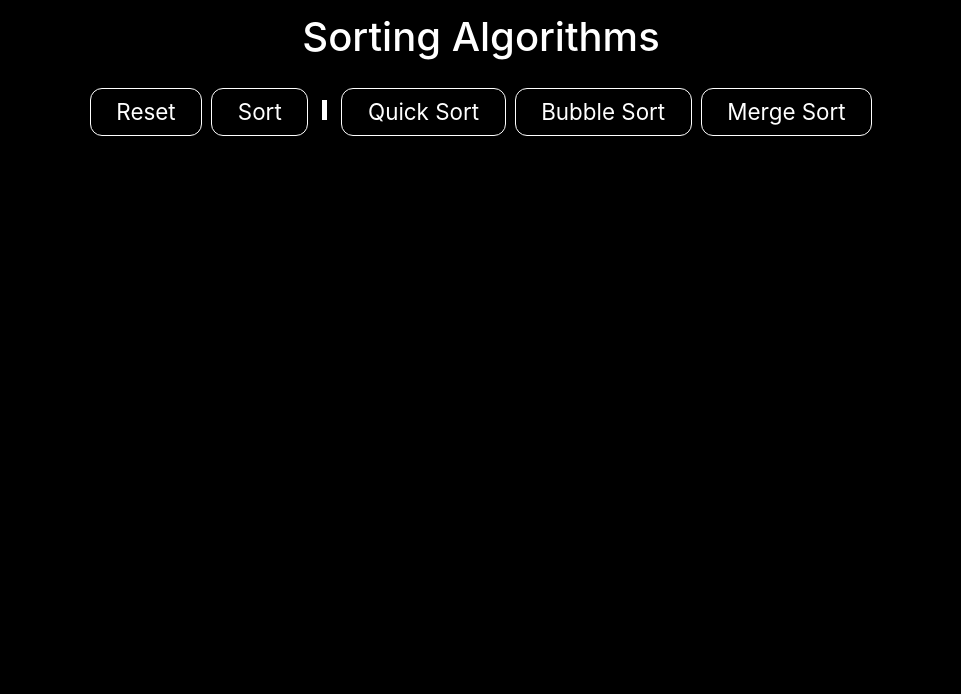
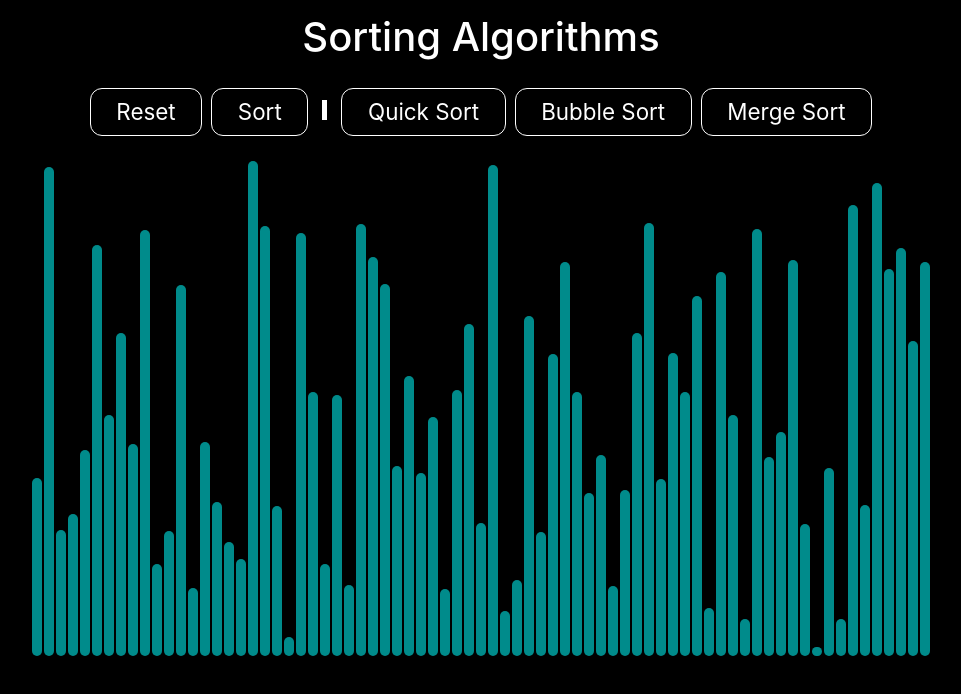
Before and after one commit to anish-kondepudi/AlgorithmVisualizer, a React (Create React App) app in the folder algorithm_visualizer/: page /sorting in a window 1280 px wide. Shown: the top 694 px of the page, without its empty margins (159-1120 px from the left). Built offline with nearby package versions, Linux system fonts and the light colour scheme.

Commit message:
Added dynamic height changing and reset button functionality

```diff
--- a/algorithm_visualizer/package.json
+++ b/algorithm_visualizer/package.json
@@ -10,7 +10,7 @@
     "react-dom": "^17.0.2",
     "react-router": "^5.2.0",
     "react-router-dom": "^5.2.0",
-    "react-scripts": "4.0.3",
+    "react-scripts": "^4.0.3",
     "web-vitals": "^1.1.2"
   },
   "scripts": {
--- a/algorithm_visualizer/src/pages/GraphPage.css
+++ b/algorithm_visualizer/src/pages/GraphPage.css
@@ -1,3 +1,5 @@
-h1 {
-  color: white
+.graphPage h1 {
+  color: white;
+  text-align: center;
+  padding-top: 1%;
 }
--- a/algorithm_visualizer/src/pages/GraphPage.js
+++ b/algorithm_visualizer/src/pages/GraphPage.js
@@ -2,6 +2,8 @@ import "./GraphPage.css";
 
 export const GraphPage = () => {
   return (
-    <h1> Graph Algorithms </h1>
+    <div className="graphPage">
+      <h1> Graph Algorithms </h1>
+    </div>
   );
 }
--- a/algorithm_visualizer/src/pages/LandingPage.css
+++ b/algorithm_visualizer/src/pages/LandingPage.css
@@ -3,7 +3,7 @@
   src: url("https://fonts.googleapis.com/css2?family=Lato&display=swap");
 }
 
-html, body {
+.landingPage html, body {
   height: 100%;
   width: 100%;
   margin: 0;
@@ -13,13 +13,15 @@ html, body {
   z-index: -1;
   background-color: black; /*Remove once particle system added*/
 }
-#particle-canvas {
+
+.landingPage #particle-canvas {
   width: 100%;
   height: 100%;
   position: absolute;
   z-index: -1;
 }
-#title {
+
+.landingPage #title {
   position: absolute;
   top: 50%;
   left: 0;
@@ -34,13 +36,13 @@ html, body {
   padding-left: 10px;
 }
 
-#title span {
+.landingPage #title span {
   background: -webkit-linear-gradient(white, #38495a);
   -webkit-background-clip: text;
   -webkit-text-fill-color: transparent;
 }
 
-#navigation {
+.landingPage #navigation {
   position: absolute;
   top: 5%;
   width: 100%;
@@ -49,7 +51,7 @@ html, body {
   align-self: center;
 }
 
-.btnHome {
+.landingPage .btn {
   display: table-cell;
   vertical-align: middle;
   font-size: 1.3rem;
@@ -67,7 +69,7 @@ html, body {
   height: 70px;
 }
 
-.btnHome:hover {
+.landingPage .btn:hover {
     color: black;
     background: white;
     border-color: black;
--- a/algorithm_visualizer/src/pages/LandingPage.js
+++ b/algorithm_visualizer/src/pages/LandingPage.js
@@ -11,8 +11,8 @@ export const LandingPage = () => {
       <div id="particle-canvas"></div>
 
       <div id="navigation">
-        <button className="btnHome" onClick={event =>  window.location.href='/sorting'}>Sorting</button>
-        <button className="btnHome" onClick={event =>  window.location.href='/graph'}>Graphs</button>
+        <button className="btn" onClick={event =>  window.location.href='/sorting'}>Sorting</button>
+        <button className="btn" onClick={event =>  window.location.href='/graph'}>Graphs</button>
       </div>
 
       <div id="title">
--- a/algorithm_visualizer/src/pages/SortingPage.css
+++ b/algorithm_visualizer/src/pages/SortingPage.css
@@ -1,23 +1,23 @@
-h1 {
-	color: black;
+.sortingPage h1 {
+	color: white;
 	text-align: center;
 	padding-top: 1%;
 }
 
-.nav-bar {
+.sortingPage .nav-bar {
 	padding-top: 1.5%;
 	text-align: center;
 	align-content: center;
 	align-self: center;
 }
 
-.divider {
+.sortingPage .divider {
   	border-left: 5px solid white;
 	margin-left: 0.75%;
 	margin-right: 0.75%;
 }
 
-.btn {
+.sortingPage .btn {
 	color: white;
 	background-color: transparent;
 	border-color: white;
@@ -30,22 +30,22 @@ h1 {
 	font-size: 140%;
 }
 
-.btn:hover {
+.sortingPage .btn:hover {
 	color: black;
 	background-color: white;
 	border-color: black;
 }
 
-.bars {
-	padding-top: 680px;
+.sortingPage .bars-container {
+	position: relative;
+	margin-top: 2%;
 	text-align: center;
-	align-content: center;
-	align-self: center;
 }
 
-.bar {
-	width: 2px;
-	background-color: white;
-	display: inline;
+.sortingPage .bar {
+	background-color: darkcyan;
+	width: 10px;
+	border-radius: 10px;
 	margin: 0 1px;
+	display: inline-block;
 }
--- a/algorithm_visualizer/src/pages/SortingPage.js
+++ b/algorithm_visualizer/src/pages/SortingPage.js
@@ -1,7 +1,7 @@
 import { useState } from 'react'
 import "./SortingPage.css";
 
-const NUM_BARS = 50;
+const NUM_BARS = 75;
 
 export const SortingPage = () => {
 
@@ -47,13 +47,13 @@ export const SortingPage = () => {
       </div>
 
       {/*Not Working - bar heights not dynamically being set*/}
-      <div className="bars">
-        {arr.map((value,id) =>
-          <div className="bar" key={id} style={{height: `${value}px`}}>
-          {value}
+      <div className="bars-container">
+        {arr.map((value,index) =>
+          <div className="bar" key={index} style={{'height': `${value}px` }}>
           </div>)}
       </div>
 
     </div>
   );
 }
+// style={{height: `${value}px`}}
```
Also changed, not shown: 1 other file (tests, documents, lock files or other folders).
